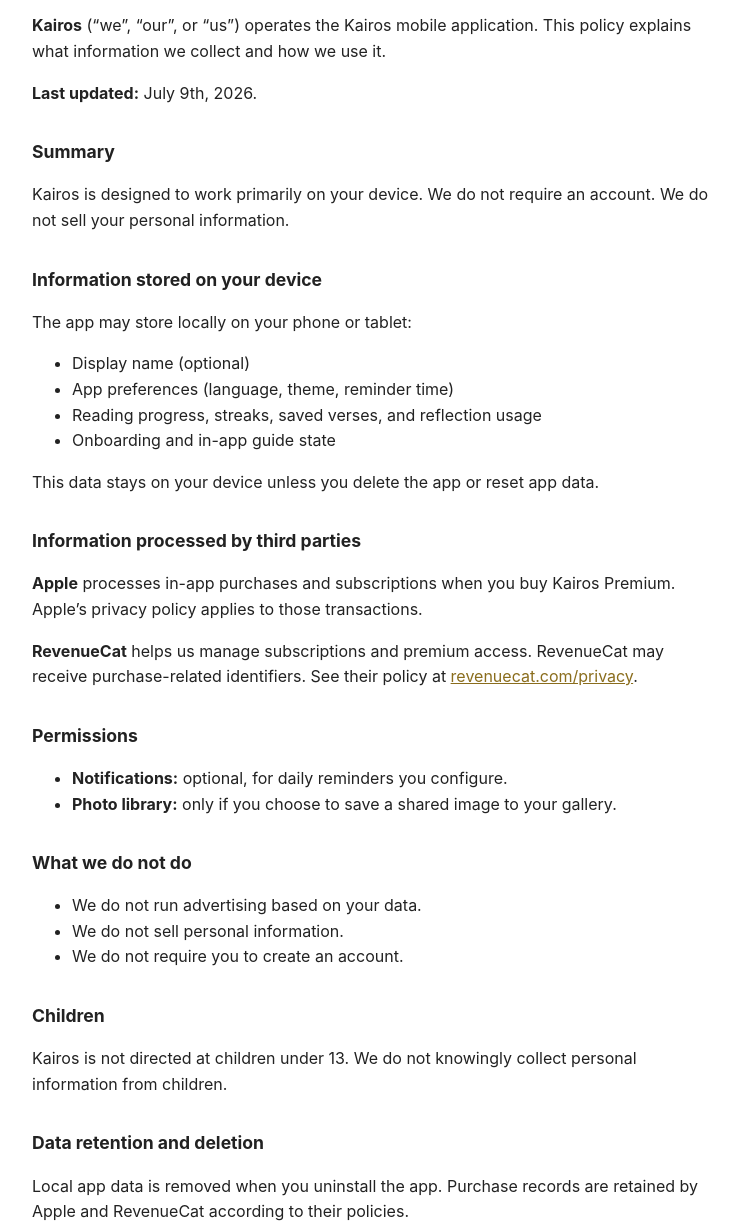
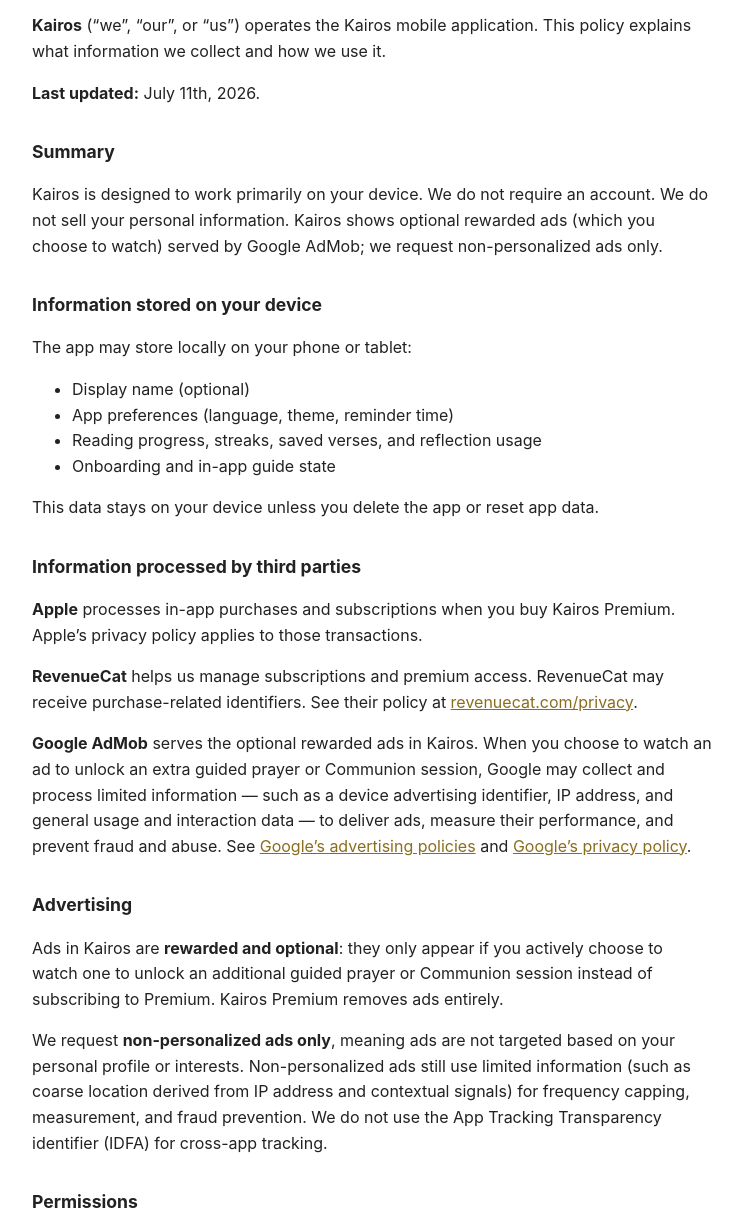
Before and after one commit to JoshuaBravo20/kairos-legal, a plain HTML site: page index.html in a window 1280 px wide. Shown: the part 73-1300 px from the top of the page, without its empty margins (268-1010 px from the left). Drawn offline with Linux system fonts and the light colour scheme.

Commit message:
Revise privacy policy and ad information
Updated the privacy policy to reflect changes in ad practices and data retention.

```diff
--- a/index.html
+++ b/index.html
@@ -13,10 +13,10 @@
 <body>
   <h1>Privacy Policy</h1>
   <p><strong>Kairos</strong> (“we”, “our”, or “us”) operates the Kairos mobile application. This policy explains what information we collect and how we use it.</p>
-  <p><strong>Last updated:</strong> July 9th, 2026.</p>
+  <p><strong>Last updated:</strong> July 11th, 2026.</p>
 
   <h2>Summary</h2>
-  <p>Kairos is designed to work primarily on your device. We do not require an account. We do not sell your personal information.</p>
+  <p>Kairos is designed to work primarily on your device. We do not require an account. We do not sell your personal information. Kairos shows optional rewarded ads (which you choose to watch) served by Google AdMob; we request non-personalized ads only.</p>
 
   <h2>Information stored on your device</h2>
   <p>The app may store locally on your phone or tablet:</p>
@@ -31,6 +31,11 @@
   <h2>Information processed by third parties</h2>
   <p><strong>Apple</strong> processes in-app purchases and subscriptions when you buy Kairos Premium. Apple’s privacy policy applies to those transactions.</p>
   <p><strong>RevenueCat</strong> helps us manage subscriptions and premium access. RevenueCat may receive purchase-related identifiers. See their policy at <a href="https://www.revenuecat.com/privacy">revenuecat.com/privacy</a>.</p>
+  <p><strong>Google AdMob</strong> serves the optional rewarded ads in Kairos. When you choose to watch an ad to unlock an extra guided prayer or Communion session, Google may collect and process limited information — such as a device advertising identifier, IP address, and general usage and interaction data — to deliver ads, measure their performance, and prevent fraud and abuse. See <a href="https://policies.google.com/technologies/ads">Google’s advertising policies</a> and <a href="https://policies.google.com/privacy">Google’s privacy policy</a>.</p>
+
+  <h2>Advertising</h2>
+  <p>Ads in Kairos are <strong>rewarded and optional</strong>: they only appear if you actively choose to watch one to unlock an additional guided prayer or Communion session instead of subscribing to Premium. Kairos Premium removes ads entirely.</p>
+  <p>We request <strong>non-personalized ads only</strong>, meaning ads are not targeted based on your personal profile or interests. Non-personalized ads still use limited information (such as coarse location derived from IP address and contextual signals) for frequency capping, measurement, and fraud prevention. We do not use the App Tracking Transparency identifier (IDFA) for cross-app tracking.</p>
 
   <h2>Permissions</h2>
   <ul>
@@ -40,16 +45,17 @@
 
   <h2>What we do not do</h2>
   <ul>
-    <li>We do not run advertising based on your data.</li>
+    <li>We do not use your personal data to show you personalized or interest-targeted ads (we request non-personalized ads only).</li>
+    <li>We do not track you across other companies’ apps and websites.</li>
     <li>We do not sell personal information.</li>
     <li>We do not require you to create an account.</li>
   </ul>
 
   <h2>Children</h2>
-  <p>Kairos is not directed at children under 13. We do not knowingly collect personal information from children.</p>
+  <p>Kairos is not directed at children under 13. We do not knowingly collect personal information from children, and we request non-personalized ads.</p>
 
   <h2>Data retention and deletion</h2>
-  <p>Local app data is removed when you uninstall the app. Purchase records are retained by Apple and RevenueCat according to their policies.</p>
+  <p>Local app data is removed when you uninstall the app. Purchase records are retained by Apple and RevenueCat, and advertising data is retained by Google, according to their respective policies.</p>
 
   <h2>Your rights</h2>
   <p>Depending on your region, you may have rights to access, correct, or delete personal information. Contact us and we will help where we can.</p>
```
